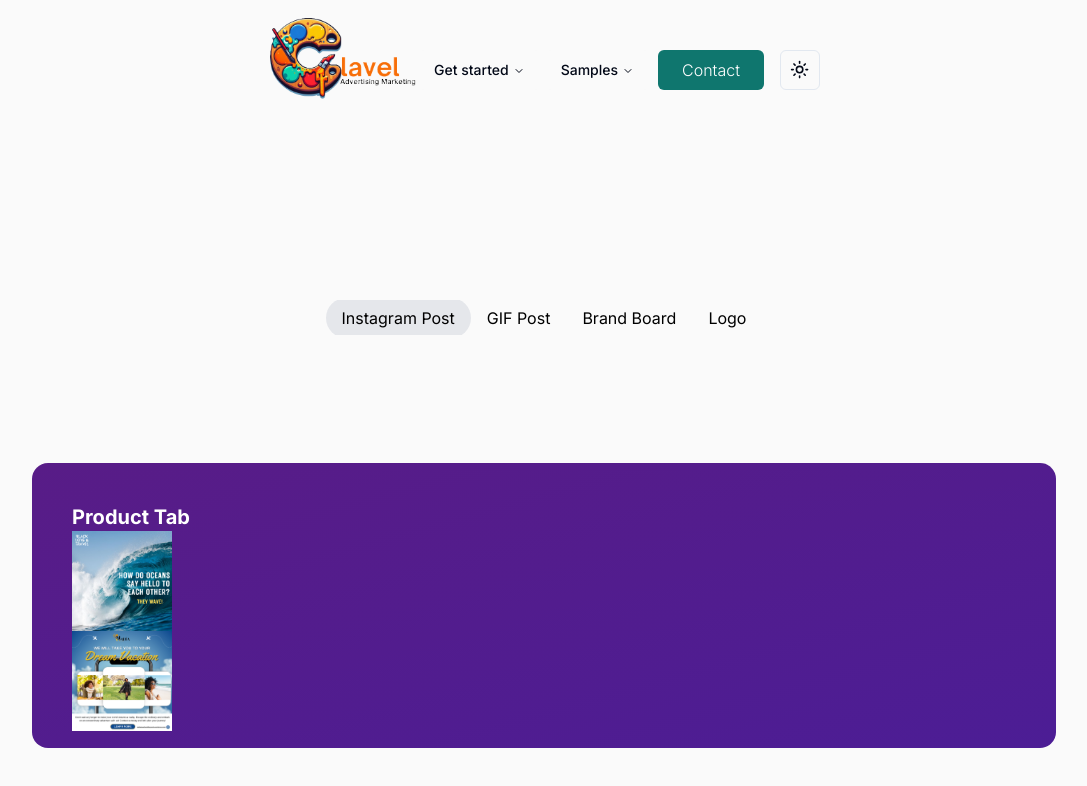
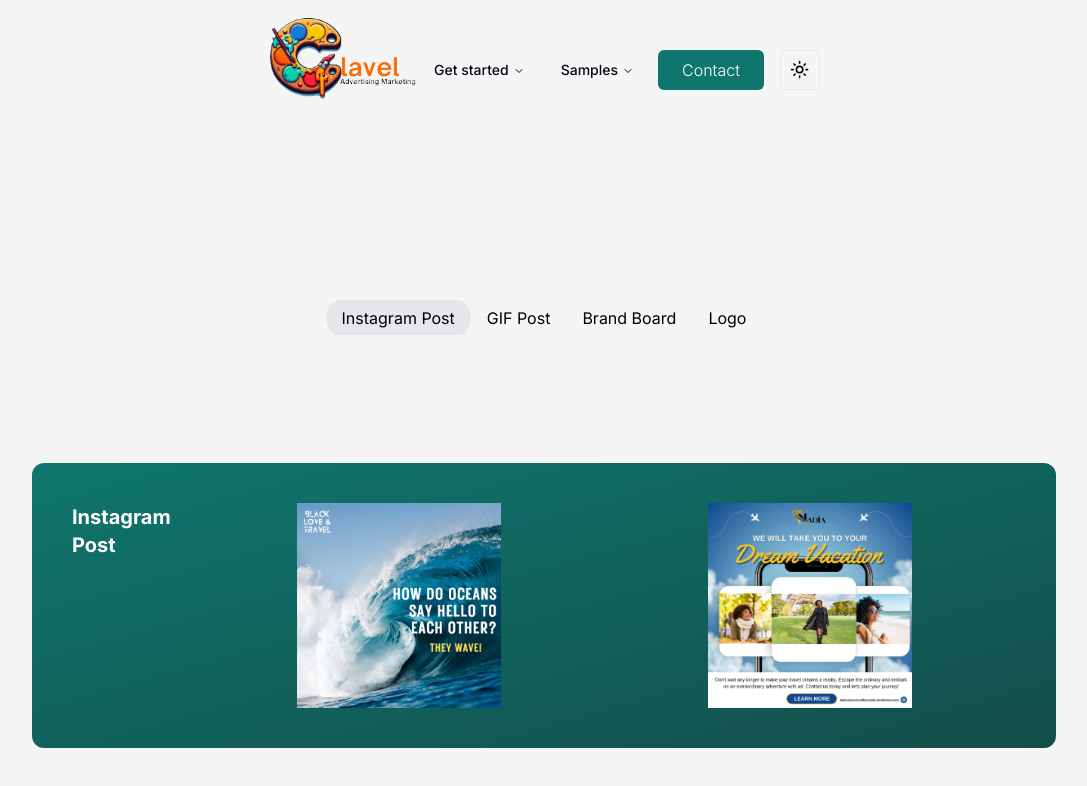
Before and after one commit to clavelian/ClavelAdvertisingMarketing, a Next.js app in the folder cad/: page /samples in a window 1280 px wide. Shown: the top 786 px of the page, without its empty margins (96-1183 px from the left). Built offline with nearby package versions, Linux system fonts and the light colour scheme.

Commit message:
minor changes

```diff
--- a/cad/app/globals.css
+++ b/cad/app/globals.css
@@ -4,7 +4,7 @@
 
 @layer base {
   :root {
-    --background: 0 0% 98%;
+    --background: 0, 0%, 96%;
     /* 0 0% 100% */
     --foreground: 222.2 84% 4.9%;
     --card: 0 0% 100%;
--- a/cad/components/navmenu.tsx
+++ b/cad/components/navmenu.tsx
@@ -59,9 +59,9 @@ import {
 
 export function NavigationMenuDemo() {
   return (
-    <div className="flex justify-center items-center">
+    <div className="flex justify-center items-center ">
       <Link href="/">
-        <span className="pr-6  mobile:justify-start mobile:pl-2 mobile:pt-5 ">
+        <span className="pr-6 mobile:justify-start mobile:pl-2 mobile:pt-5 ">
           <Image
             src={camLogo}
             width={70}
@@ -78,7 +78,7 @@ export function NavigationMenuDemo() {
             alt="camLogo"
             priority={false}
             layout="none"
-            className="mobile:hidden"
+            className="mobile:hidden "
           />
         </span>
       </Link>
--- a/cad/components/sampleTab.tsx
+++ b/cad/components/sampleTab.tsx
@@ -11,19 +11,21 @@ export function TabsDemo() {
       title: "Instagram Post",
       value: "product",
       content: (
-        <div className="grid w-full overflow-hidden relative h-full rounded-2xl p-10 font-bold text-white bg-gradient-to-br from-purple-900 to-violet-900">
-          <p className="text-xl md:text-4xl ">Product Tab</p>
+        <div className="flex w-full overflow-hidden relative h-full rounded-xl p-10 font-bold text-white bg-gradient-to-br from-teal-700 to-teal-900 ">
+          <p className="text-xl md:text-4xl ">Instagram Post</p>
           <Image
             src={Instagram1}
             alt="Instagram post wave"
-            height={100}
-            width={100}
+            height={500}
+            width={500}
+            className="object-contain"
           />
           <Image
             src={Instagram2}
             alt="idk tal;agashet"
-            height={100}
-            width={100}
+            height={500}
+            width={500}
+            className="object-contain"
           />
 
           {/* <DummyContent /> */}
@@ -34,8 +36,8 @@ export function TabsDemo() {
       title: "GIF Post",
       value: "services",
       content: (
-        <div className="w-full overflow-hidden relative h-full rounded-2xl p-10 text-xl md:text-4xl font-bold text-white bg-gradient-to-br from-purple-700 to-violet-900">
-          <p>Services tab</p>
+        <div className=" w-full overflow-hidden relative h-full rounded-2xl p-10 text-xl md:text-4xl font-bold text-white bg-gradient-to-br from-teal-700 to-teal-900">
+          <p>GIF Post</p>
           <DummyContent />
         </div>
       ),
@@ -44,8 +46,8 @@ export function TabsDemo() {
       title: "Brand Board",
       value: "playground",
       content: (
-        <div className="w-full overflow-hidden relative h-full rounded-2xl p-10 text-xl md:text-4xl font-bold text-white bg-gradient-to-br from-purple-700 to-violet-900">
-          <p>Playground tab</p>
+        <div className=" w-full overflow-hidden relative h-full rounded-2xl p-10 text-xl md:text-4xl font-bold text-white bg-gradient-to-br from-teal-700 to-teal-900">
+          <p>Brand Board</p>
           <DummyContent />
         </div>
       ),
@@ -54,8 +56,8 @@ export function TabsDemo() {
       title: "Logo",
       value: "content",
       content: (
-        <div className="w-full overflow-hidden relative h-full rounded-2xl p-10 text-xl md:text-4xl font-bold text-white bg-gradient-to-br from-purple-700 to-violet-900">
-          <p>Content tab</p>
+        <div className=" w-full overflow-hidden relative h-full rounded-2xl p-10 text-xl md:text-4xl font-bold text-white bg-gradient-to-br from-teal-700 to-teal-900">
+          <p>Logo</p>
           <DummyContent />
         </div>
       ),
@@ -63,7 +65,7 @@ export function TabsDemo() {
   ];
 
   return (
-    <div className="h-[20rem] md:h-[40rem] [perspective:1000px] relative b flex flex-col max-w-5xl mx-auto w-full  items-start justify-start my-40">
+    <div className="h-[20rem] md:h-[40rem] [perspective:1000px] relative flex flex-col max-w-5xl mx-auto w-full  items-start justify-start my-40">
       <Tabs tabs={tabs} />
     </div>
   );
@@ -76,7 +78,7 @@ const DummyContent = () => {
     //   alt="dummy image"
     //   width="1000"
     //   height="1000"
-    //   className="object-cover object-left-top h-[60%]  md:h-[90%] absolute -bottom-10 inset-x-0 w-[90%] rounded-xl mx-auto"
+    //   className="object-cover object-left-top h-[60%]  md:h-[90%] absolute -botto inset-x-0 w-[90%] rounded-xl mx-auto"
     // />
     <div></div>
   );
--- a/cad/tailwind.config.ts
+++ b/cad/tailwind.config.ts
@@ -39,7 +39,7 @@ const config = {
     extend: {
       colors: {
         bgcolor: {
-          50:"hsl(0, 0%, 98%)",
+          50:"hsl(0, 0%, 96%)",
           100:"hsl(222.2 84% 4.9%)"
         } ,
 
```
